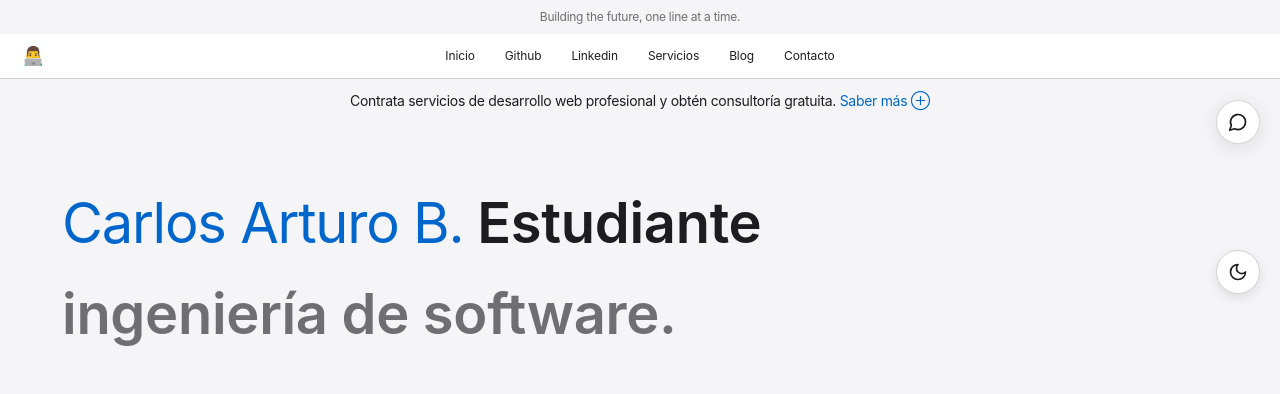
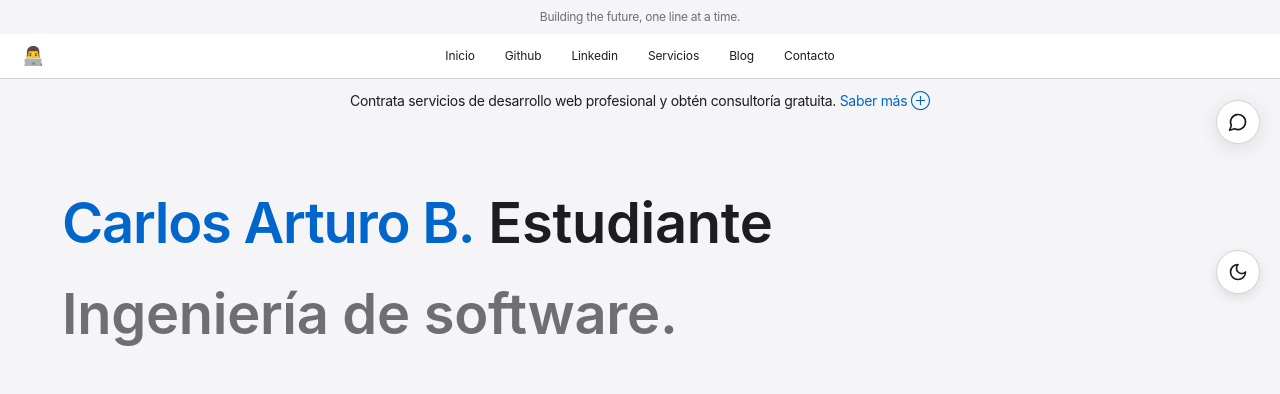
Before and after one commit to Carlos1AB1/me, a Next.js app: page / in a window 1280 px wide. Shown: the top 394 px of the page. Built offline with nearby package versions, Linux system fonts and the light colour scheme; no server answers.

Commit message:
Update Header links and enhance Hero component styling

```diff
--- a/components/Header.tsx
+++ b/components/Header.tsx
@@ -5,8 +5,8 @@
 const Header = () => {
   const navItems = [
     { name: 'Inicio', href: '/', type: 'link' },
-    { name: 'Github', href: 'https://github.com/tu-usuario', type: 'external' },
-    { name: 'Linkedin', href: 'https://linkedin.com/in/tu-perfil', type: 'external' },
+    { name: 'Github', href: 'https://github.com/Carlos1AB1', type: 'external' },
+    { name: 'Linkedin', href: 'https://www.linkedin.com/in/carlos-arturo-baron-estrada-58b90a359/', type: 'external' },
   // ...eliminado: Habilidades...
     { name: 'Servicios', href: '/#servicios', type: 'scroll' },
     { name: 'Blog', href: '/blog', type: 'link' },
--- a/components/Hero.tsx
+++ b/components/Hero.tsx
@@ -27,7 +27,7 @@ const Hero = () => {
             color: 'var(--text-primary)',
             transition: 'color 0.3s ease'
           }}>
-          <span style={{ color: 'var(--link-color)' }}>Carlos Arturo B.</span> Estudiante
+          <span style={{ color: 'var(--link-color)', fontWeight: 600 }}>Carlos Arturo B.</span> Estudiante
         </h1>
         <h1
           className="hero-subtitle"
@@ -39,7 +39,7 @@ const Hero = () => {
             color: 'var(--text-secondary)',
             transition: 'color 0.3s ease'
           }}>
-          ingeniería de software.
+          Ingeniería de software.
         </h1>
       </section>
     </main>
```
Also changed, not shown: 1 other file (tests, documents, lock files or other folders).
